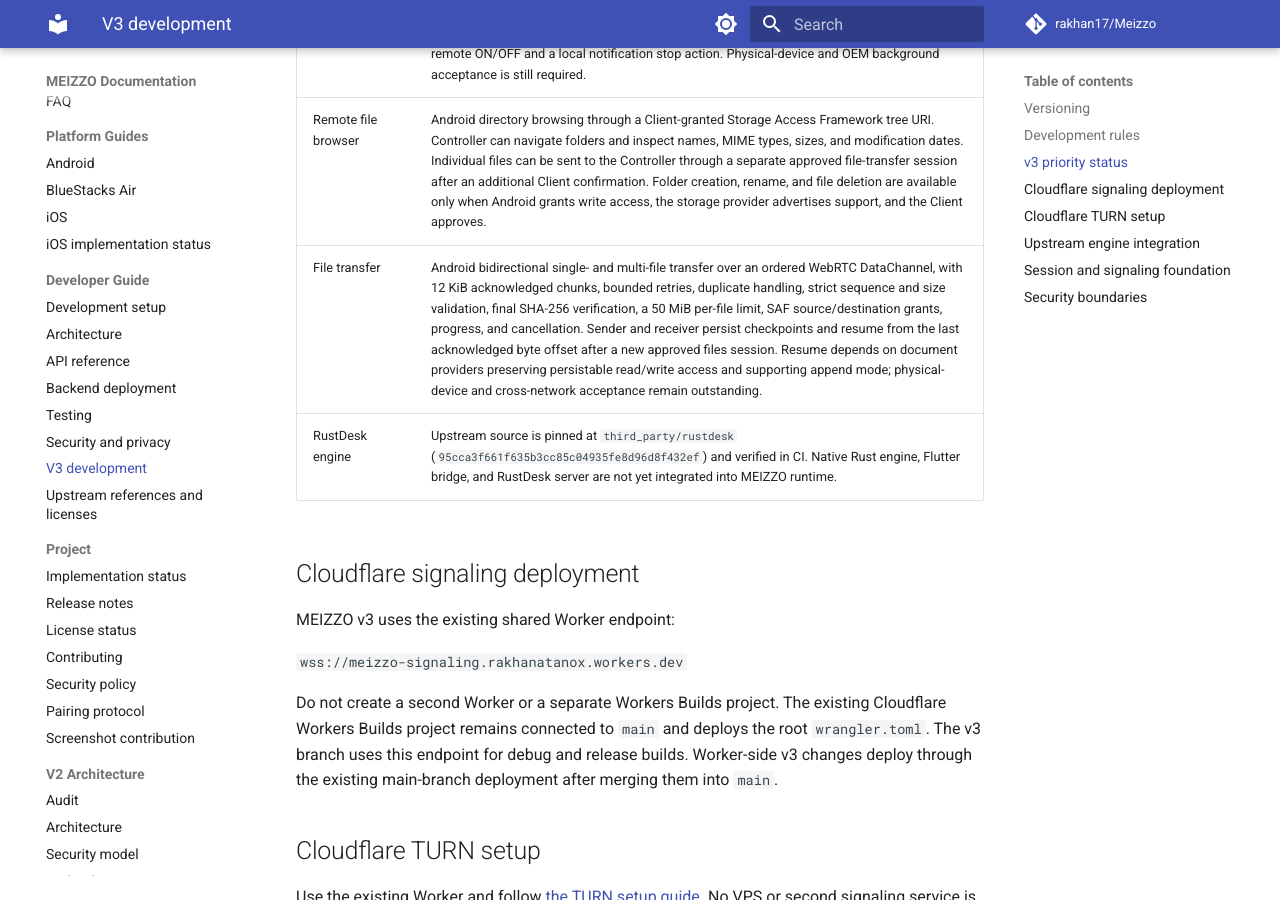
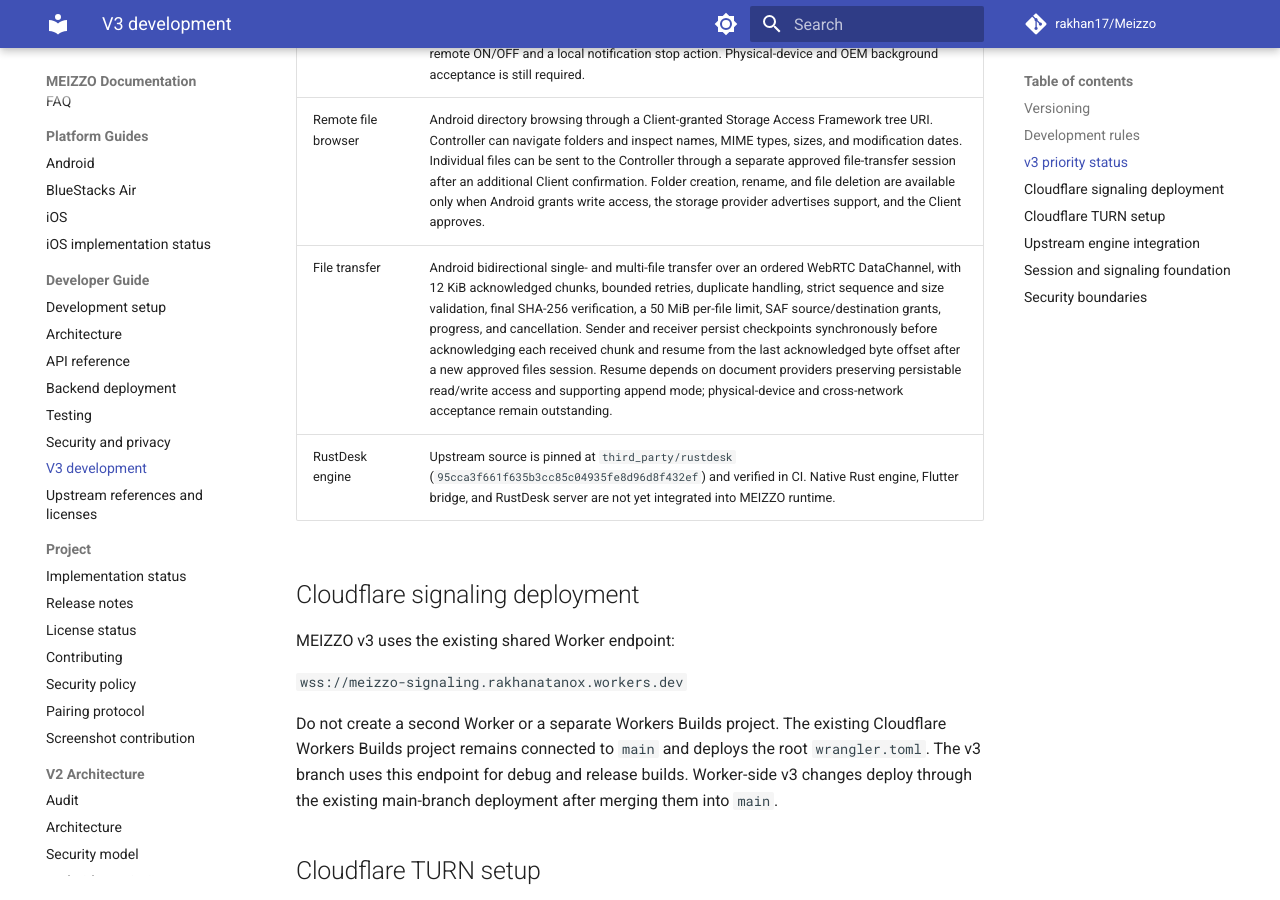
Before and after one commit to rakhan17/Meizzo, an MkDocs documentation site: the page built from docs/v3/README.md, in a window 1280 px wide and 900 px high, scrolled down 1822 px. Built offline with MkDocs 1.6.1 and Material for MkDocs 9.7.7, drawn with Linux system fonts in a browser that asks for light colours; comment, search, counter and statistics services are not loaded.

Commit message:
docs(files): clarify durable receiver checkpoints

```diff
--- a/docs/v3/README.md
+++ b/docs/v3/README.md
@@ -33,7 +33,7 @@ This branch is the isolated development line for MEIZZO 3.x. The v2.5.0 stable l
 | Remote screenshots | Controller can save a frame from its active live-screen viewer using PixelCopy. Android 10+ saves to Pictures/MEIZZO; older supported versions use app-specific picture storage. |
 | Remote alarm | Continuous looped AudioTrack playback is hosted by the Client foreground service, with remote ON/OFF and a local notification stop action. Physical-device and OEM background acceptance is still required. |
 | Remote file browser | Android directory browsing through a Client-granted Storage Access Framework tree URI. Controller can navigate folders and inspect names, MIME types, sizes, and modification dates. Individual files can be sent to the Controller through a separate approved file-transfer session after an additional Client confirmation. Folder creation, rename, and file deletion are available only when Android grants write access, the storage provider advertises support, and the Client approves. |
-| File transfer | Android bidirectional single- and multi-file transfer over an ordered WebRTC DataChannel, with 12 KiB acknowledged chunks, bounded retries, duplicate handling, strict sequence and size validation, final SHA-256 verification, a 50 MiB per-file limit, SAF source/destination grants, progress, and cancellation. Sender and receiver persist checkpoints and resume from the last acknowledged byte offset after a new approved files session. Resume depends on document providers preserving persistable read/write access and supporting append mode; physical-device and cross-network acceptance remain outstanding. |
+| File transfer | Android bidirectional single- and multi-file transfer over an ordered WebRTC DataChannel, with 12 KiB acknowledged chunks, bounded retries, duplicate handling, strict sequence and size validation, final SHA-256 verification, a 50 MiB per-file limit, SAF source/destination grants, progress, and cancellation. Sender and receiver persist checkpoints synchronously before acknowledging each received chunk and resume from the last acknowledged byte offset after a new approved files session. Resume depends on document providers preserving persistable read/write access and supporting append mode; physical-device and cross-network acceptance remain outstanding. |
 | RustDesk engine | Upstream source is pinned at `third_party/rustdesk` (`95cca3f661f635b3cc85c04935fe8d96d8f432ef`) and verified in CI. Native Rust engine, Flutter bridge, and RustDesk server are not yet integrated into MEIZZO runtime. |
 
 ## Cloudflare signaling deployment
```
